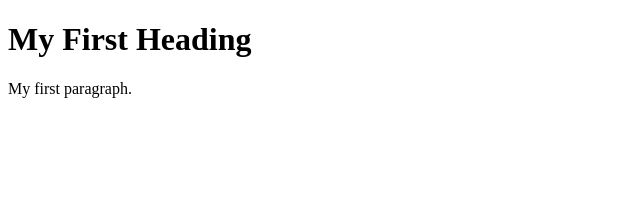
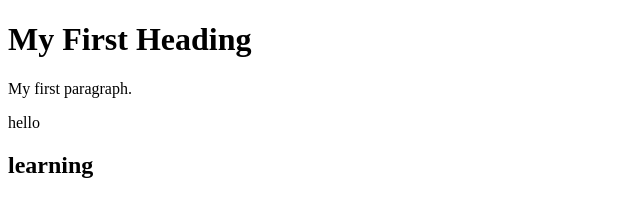
Before and after one commit to shivaniirs/github-demo, a plain HTML site: page index.html in a window 1280 px wide. Shown: the whole page, without its empty margins (0-640 px from the left). Drawn offline with Linux system fonts and the light colour scheme.

Commit message:
modified index.html

```diff
--- a/index.html
+++ b/index.html
@@ -4,6 +4,8 @@
 
 <h1>My First Heading</h1>
 <p>My first paragraph.</p>
+<p>hello</p>
+<h2>learning</h1>
 
 </body>
 </html>
```
